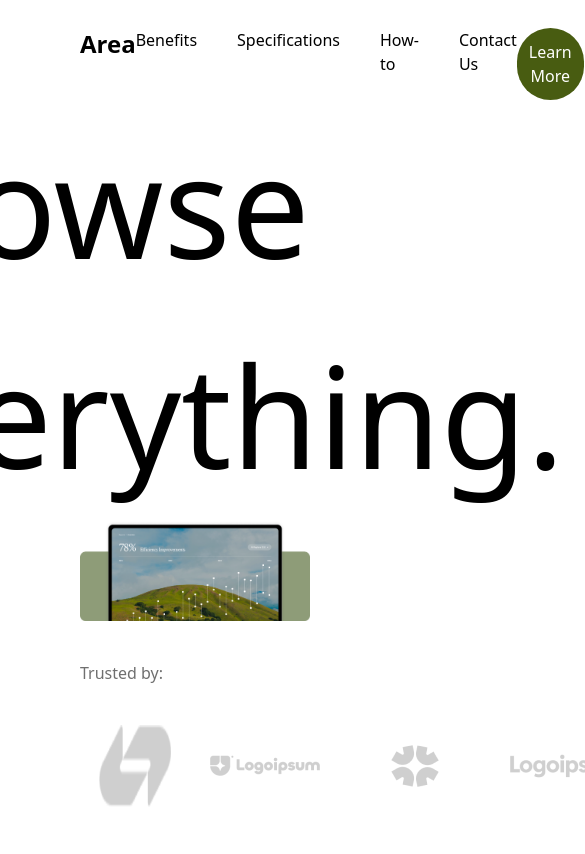
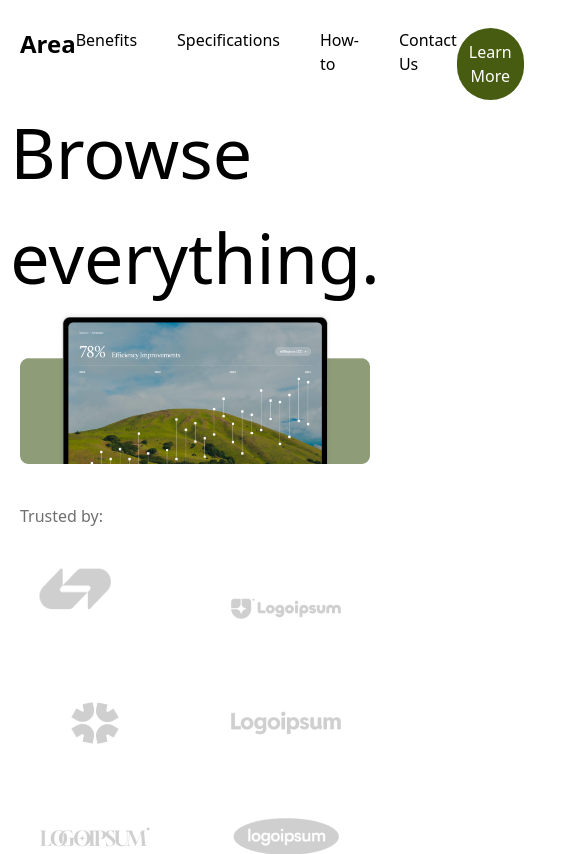
Before and after one commit to leont2u/browse-everything, a React (Vite) app: page / in a window 390 px wide. Shown: the top 854 px of the page, 585 px wide, since content can reach past the window. Built offline with nearby package versions, Linux system fonts and the light colour scheme.

Commit message:
Responsive designs

```diff
--- a/src/App.tsx
+++ b/src/App.tsx
@@ -9,7 +9,7 @@ import TrustedCompanies from "./pages/TrustedCompanies";
 
 function App() {
   return (
-    <div className="mx-20 h-min-screen ">
+    <div className=" mx-5 lg:mx-20 h-min-screen  ">
       <NavBar />
       <HeroSection />
       <TrustedCompanies />
--- a/src/components/Footer.tsx
+++ b/src/components/Footer.tsx
@@ -2,7 +2,7 @@ import footerlogo from "../assets/images/footerlogo.png";
 const Footer = () => {
   return (
     <div className="mb-10">
-      <div className="flex gap-10 mb-10">
+      <div className="lg:flex gap-10 mb-10">
         <h1>Benefits</h1>
         <h1>Specifications</h1>
         <h1>How-to</h1>
--- a/src/pages/ConnectWithUs.tsx
+++ b/src/pages/ConnectWithUs.tsx
@@ -7,7 +7,7 @@ const ConnectWithUs = () => {
         <img src={connectimage} alt="Connect with us image" />
       </div>
       <div className="mt-10 mb-20 flex flex-col justify-center items-center  ">
-        <h1 className="text-6xl mb-5 ">Connect with us</h1>
+        <h1 className=" text-5xl lg:text-6xl mb-5 ">Connect with us</h1>
         <p className="font-light mb-5 text-[#6F6F6F]">
           Schedule a quick call to learn how Area can turn your regional data
           into a powerful advantage.
--- a/src/pages/HeroSection.tsx
+++ b/src/pages/HeroSection.tsx
@@ -2,10 +2,10 @@ import heroimage from "../assets/images/heroimage.png";
 const HeroSection = () => {
   return (
     <div className="mb-10">
-      <h1 className=" text-[140px] flex justify-center align-middle ">
+      <h1 className=" text-[70px] lg:text-[140px] flex justify-center items-center ">
         Browse everything.
       </h1>
-      <div className="flex justify-center align-middle">
+      <div className="flex justify-center items-center">
         <img src={heroimage} />
       </div>
     </div>
--- a/src/pages/MapYourSuccess.tsx
+++ b/src/pages/MapYourSuccess.tsx
@@ -20,13 +20,13 @@ const MapYourSuccess = () => {
 
   return (
     <div className="mb-20">
-      <div className="flex justify-between mb-10">
-        <h1 className="text-[30px]">Map Your Success</h1>
+      <div className="flex flex-col  lg:flex-row lg:justify-between mb-10">
+        <h1 className="text-[30px] mb-5 lg:mb-0">Map Your Success</h1>
         <button className="rounded-[1000px] p-3 bg-[#DFECC6]">
           Discover More
         </button>
       </div>
-      <div className="grid grid-cols-3 gap-8">
+      <div className="grid grid-cols-2 lg:grid-cols-3 gap-8">
         {success.map((index) => (
           <div>
             <h1 className="text-5xl mb-4 text-[#929292]">
--- a/src/pages/Testimonials.tsx
+++ b/src/pages/Testimonials.tsx
@@ -1,7 +1,7 @@
 import testimonialImage from "../assets/images/testimonials-image.png";
 const Testimonials = () => {
   return (
-    <div className="mb-20 grid grid-cols-2 gap-8">
+    <div className="mb-20 grid grid-cols-1 lg:grid-cols-2 gap-8">
       <img src={testimonialImage} alt="Testimonials" className="h-100 w-100" />
       <div className="flex justify-center items-center flex-col">
         <p className="font-semibold text-2xl mb-3">
@@ -10,10 +10,8 @@ const Testimonials = () => {
           the platform is so easy to use. I can't imagine running my company
           without it.”
         </p>
-        <div>
-          <h1 className="mb:3"> John Smith</h1>
-          <h1>Head of data</h1>
-        </div>
+        <h1 className="mb-3"> John Smith</h1>
+        <h1>Head of data</h1>
       </div>
     </div>
   );
--- a/src/pages/TrustedCompanies.tsx
+++ b/src/pages/TrustedCompanies.tsx
@@ -9,7 +9,7 @@ const TrustedCompanies = () => {
   return (
     <div className="mb-30 ">
       <h2 className="font-light text-[#6F6F6F] mb-10">Trusted by:</h2>
-      <div className="flex justify-between">
+      <div className="grid grid-cols-2 lg:grid-cols-6 gap-8">
         <img src={logo1} />
         <img src={logo2} />
         <img src={logo3} />
```
